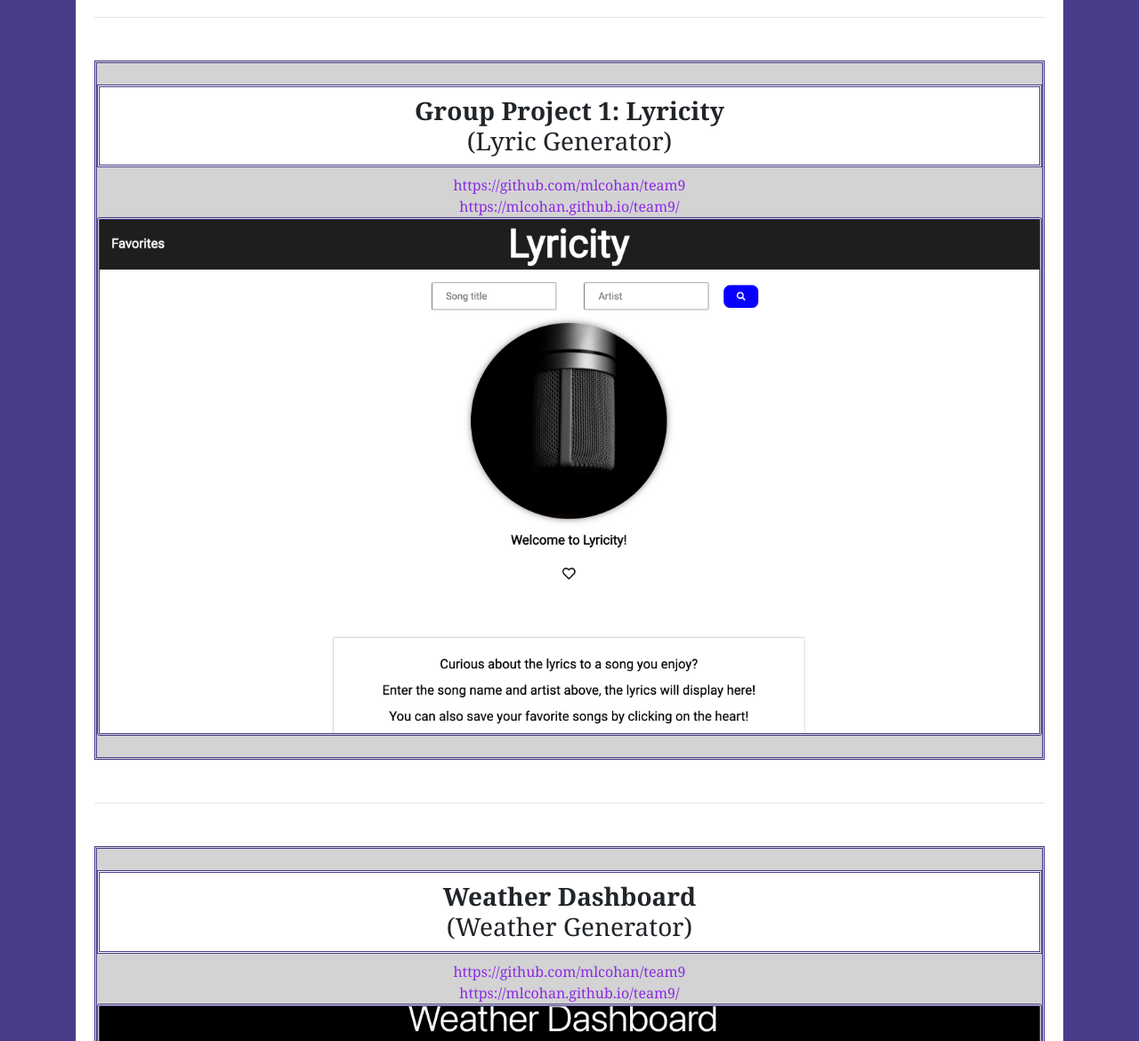
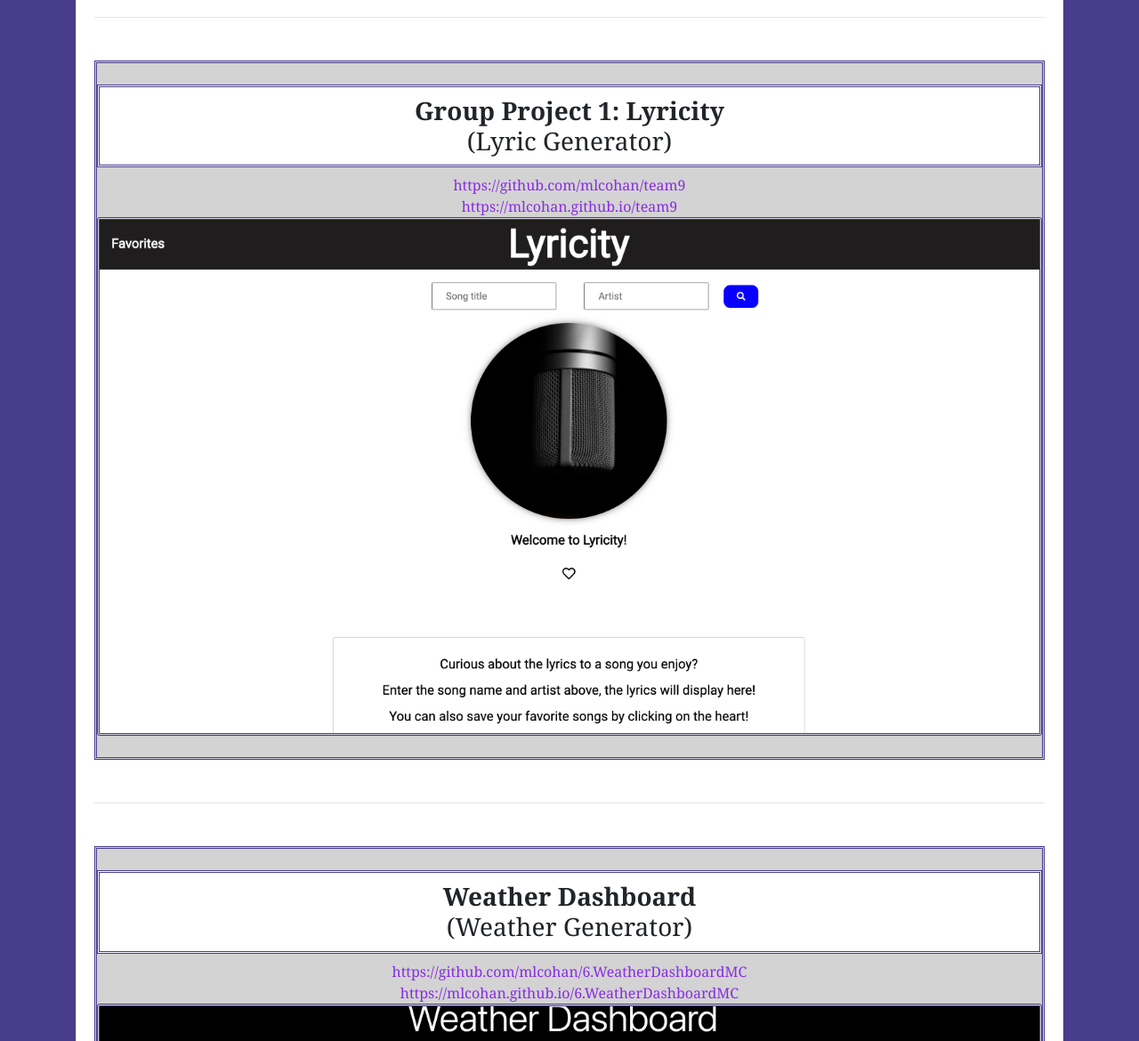
Before and after one commit to mlcohan/7.UpdatedPortfolioMC, a plain HTML site: page portfolio.html in a window 1280 px wide. Shown: the part 130-1300 px from the top of the page at 89% size. Drawn offline with nearby package versions, Linux system fonts and the light colour scheme.

Commit message:
fix links

```diff
--- a/portfolio.html
+++ b/portfolio.html
@@ -45,7 +45,7 @@
             <br>
             <h3 class="white"><strong>Group Project 1: Lyricity</strong><br> (Lyric Generator)<br></h2>
             <a class="link" href= https://github.com/mlcohan/team9>https://github.com/mlcohan/team9</a><br>
-            <a class="link" href = https://mlcohan.github.io/team9>https://mlcohan.github.io/team9/</a><br>
+            <a class="link" href = https://mlcohan.github.io/team9>https://mlcohan.github.io/team9</a><br>
               <img src="./Assets/Images/lyricity.png" class="card-img app" alt="Lyricity App">
 
           <br>
@@ -58,8 +58,8 @@
           <div class ="projectDiv grey">
             <br>
             <h3 class="white"><strong>Weather Dashboard</strong><br>(Weather Generator)<br></h3>
-            <a class="link" href= https://github.com/mlcohan/6.WeatherDashboardMC>https://github.com/mlcohan/team9</a><br>
-            <a class="link" href = https://mlcohan.github.io/6.WeatherDashboardMC>https://mlcohan.github.io/team9/</a><br>
+            <a class="link" href= https://github.com/mlcohan/6.WeatherDashboardMC>https://github.com/mlcohan/6.WeatherDashboardMC</a><br>
+            <a class="link" href = https://mlcohan.github.io/6.WeatherDashboardMC>https://mlcohan.github.io/6.WeatherDashboardMC</a><br>
               <img src="./Assets/Images/weatherDashboard.png" class="card-img app" alt="Weather App">
 
           <br>
@@ -73,8 +73,8 @@
           <div class ="projectDiv grey">
             <br>
             <h3 class="white"><strong>Work Day Scheduler</strong><br>(Scheduling App)<br></h3>
-            <a class="link" href= https://github.com/mlcohan/team9>https://github.com/mlcohan/5.WorkDayScheduleMC</a><br>
-            <a class="link" href = https://mlcohan.github.io/team9>https://mlcohan.github.io/5.WorkDayScheduleMC/</a><br>
+            <a class="link" href= https://github.com/mlcohan/5.WorkDayScheduleMC>https://github.com/mlcohan/5.WorkDayScheduleMC</a><br>
+            <a class="link" href = https://mlcohan.github.io/5.WorkDayScheduleMC>https://mlcohan.github.io/5.WorkDayScheduleMC</a><br>
               <img src="./Assets/Images/workDaySchedule.png" class="card-img app" alt="Work Day App">
             <br>
             <br>
```
Also changed, not shown: 1 other file.
